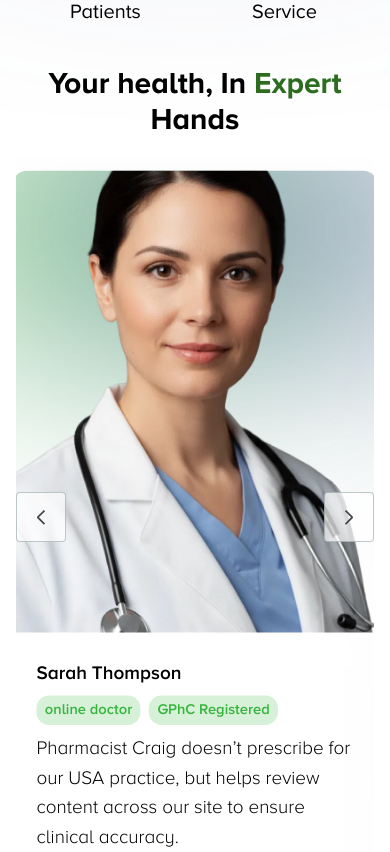
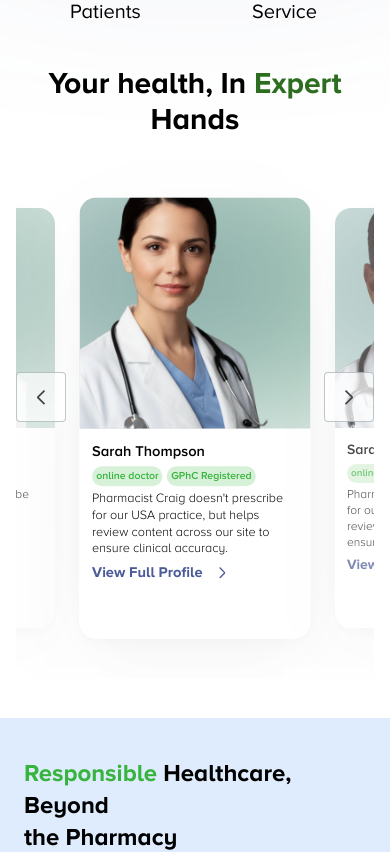
Before and after one commit to dhyeyRathi/paydens, a Next.js app: page /about in a window 390 px wide. Shown: the part 1100-1952 px from the top of the page. Built offline with nearby package versions, Linux system fonts and the light colour scheme.

Commit message:
style: update responsive dimensions and typography for doctor and testimonial cards

```diff
--- a/app/about/components/Doctors.tsx
+++ b/app/about/components/Doctors.tsx
@@ -72,7 +72,7 @@ const Doctors = () => {
 
 
 
-            <div ref={containerRef} className={`${styles.CardContainer} hide-scrollbar relative overflow-x-auto !self-center`}>
+            <div ref={containerRef} className={`${styles.CardContainer} hide-scrollbar relative overflow-x-auto  !self-center`}>
 
                 {doctor.map((doc, index) => (
                     <DoctorCardVar2 key={index} name='Sarah Thompson' image={doc} id={`doc-${index}`} className={`transition-all duration-300 opacity-70 ${activeDocIndex === index && 'scale-105 opacity-100'}`} />
--- a/app/about/components/components.css/Doctors.module.css
+++ b/app/about/components/components.css/Doctors.module.css
@@ -43,7 +43,7 @@
         width: 100%;
         display: flex;
         gap: 30px;
-        padding: 30px 60px;
+        padding: 50px 60px;
     }
 
     .arrowButton {
--- a/components/ui/DoctorCard.tsx
+++ b/components/ui/DoctorCard.tsx
@@ -28,21 +28,21 @@ export default DoctorCard
 
 const DoctorCardVar2 = ({ className = '', name = 'Sarah Thompson', image = "", center = false, id }: doctorcardprops) => {
     return (
-        <div id={id} className={`${className} min-w-[350px] h-[700px] relative overflow-hidden rounded-2xl paydens-shadow`}>
+        <div id={id} className={`${className} min-w-[220px] sm:min-w-[350px] h-[420px] sm:h-[700px] relative overflow-hidden rounded-2xl paydens-shadow`}>
             <div className='relative bg-white overflow-hidden'>
                 <GreenGradient className='h-50 w-100 !left-[-30%] top-[-10%] ' />
                 <BlueGradient className='h-50 w-100 !right-[-30%] top-[-10%] ' />
-                {image && <img src={image} alt={name} className={`max-h-110 sticky z-20 scale-125`} />}
+                {image && <img src={image} alt={name} className={`max-h-55 sm:max-h-110 sticky z-20 scale-125`} />}
             </div>
-            <div className='h-full w-full bg-background p-6 flex flex-col gap-2 items-start justify-start'>
-                <h1 className='text-lg lg:text-3xl font-[600] '>{name}</h1>
-                <div className='flex gap-2'>
-                    <h2 className='text-sm p-2 py-1 bg-primary/20 rounded-xl text-primary font-semibold'>online doctor</h2>
-                    <h2 className='text-sm p-2 py-1 bg-primary/20 rounded-xl text-primary font-semibold'>GPhC Registered</h2>
+            <div className='h-full w-full bg-background p-3 sm:p-6 flex flex-col gap-1 sm:gap-2 items-start justify-start'>
+                <h1 className='text-sm sm:text-lg lg:text-3xl font-[600] '>{name}</h1>
+                <div className='flex gap-1 sm:gap-2'>
+                    <h2 className='text-[10px] sm:text-sm p-1 sm:p-2 py-0.5 sm:py-1 bg-primary/20 rounded-xl text-primary font-semibold'>online doctor</h2>
+                    <h2 className='text-[10px] sm:text-sm p-1 sm:p-2 py-0.5 sm:py-1 bg-primary/20 rounded-xl text-primary font-semibold'>GPhC Registered</h2>
 
                 </div>
-                <p className='max-w-80 text-lg  font-[300]'>Pharmacist Craig doesn’t prescribe for our USA practice, but helps review content across our site to ensure clinical accuracy.</p>
-                <h1 className='flex group gap-4 hover:gap-6 justify-start items-center cursor-pointer text-lg w-full text-link hover:text-primary font-bold transition-all duration-200 ease-in-out pb-2'>View Full Profile <em className={`${styles.hr} `}>
+                <p className='max-w-80 text-xs sm:text-lg font-[300]'>Pharmacist Craig doesn't prescribe for our USA practice, but helps review content across our site to ensure clinical accuracy.</p>
+                <h1 className='flex group gap-4 hover:gap-6 justify-start items-center cursor-pointer text-sm w-full text-link hover:text-primary font-bold transition-all duration-200 ease-in-out pb-2'>View Full Profile <em className={`${styles.hr} `}>
                     <svg width="6" height="11" viewBox="0 0 6 11" fill="none" xmlns="http://www.w3.org/2000/svg">
                         <path className="fill-link group-hover:fill-primary " d="M-0.000134468 9.925L0.884032 10.8083L5.69987 5.99417C5.77749 5.91703 5.8391 5.8253 5.88114 5.72425C5.92318 5.62321 5.94482 5.51485 5.94482 5.40542C5.94482 5.29598 5.92318 5.18762 5.88114 5.08658C5.8391 4.98554 5.77749 4.89381 5.69987 4.81667L0.884032 0L0.000698566 0.883333L4.5207 5.40417L-0.000134468 9.925Z" />
                     </svg>
--- a/components/ui/TestimonialCard.tsx
+++ b/components/ui/TestimonialCard.tsx
@@ -8,11 +8,11 @@ interface cardProp {
 
 const TestimonialCard = ({ className, children, id }: cardProp) => {
     return (
-        <section id={id} className={`bg-white max-h-120  max-w-100 sm:max-h-140 sm:w-160 sm:max-w-160 shrink-0 flex flex-col rounded-xl py-4 sm:py-8 px-8 sm:px-14 gap-6 sm:gap-8 paydens-shadow  overflow-visible ${className}`}>
-            <h1 className='font-quicksand sm:text-xl'>
+        <section id={id} className={`bg-white max-h-72 max-w-72 sm:max-h-140 sm:w-160 sm:max-w-160 shrink-0 flex flex-col rounded-xl py-3 sm:py-8 px-5 sm:px-14 gap-3 sm:gap-8 paydens-shadow overflow-visible ${className}`}>
+            <h1 className='font-quicksand text-xs sm:text-xl'>
                 I’ve been using their services for a few months now, and I can honestly say it’s changed the way I manage my health. The team is always helpful, and I feel supported every step of the way! I was nervous at first, but the process was smooth and well-explained. The team answered all my questions and made sure I was comfortable throughout. Great experience!
             </h1>
-            <div className='flex gap-2  h-4 sm:h-6'>
+            <div className='flex gap-2 h-3 sm:h-6'>
                 <svg width="20" height="20" viewBox="0 0 20 20" fill="none" xmlns="http://www.w3.org/2000/svg" className='h-full w-auto'>
                     <g clipPath="url(#clip0_2169_6615)">
                         <path d="M19.9479 7.67246C19.8169 7.26748 19.4577 6.97984 19.0328 6.94154L13.2602 6.41739L10.9776 1.07469C10.8093 0.683143 10.426 0.429688 10.0001 0.429688C9.57422 0.429688 9.19091 0.683142 9.0226 1.07561L6.73998 6.41739L0.966514 6.94154C0.542309 6.98076 0.184023 7.26748 0.0523365 7.67246C-0.0793503 8.07744 0.0422654 8.52163 0.363166 8.80164L4.72653 12.6283L3.43988 18.2961C3.34573 18.7128 3.50747 19.1435 3.85325 19.3935C4.0391 19.5278 4.25655 19.5961 4.47582 19.5961C4.66488 19.5961 4.85242 19.5452 5.02073 19.4445L10.0001 16.4685L14.9776 19.4445C15.3419 19.6636 15.801 19.6436 16.146 19.3935C16.492 19.1428 16.6536 18.7119 16.5594 18.2961L15.2728 12.6283L19.6361 8.8024C19.957 8.52163 20.0796 8.0782 19.9479 7.67246Z" fill="#FFD203" />
@@ -69,9 +69,9 @@ const TestimonialCard = ({ className, children, id }: cardProp) => {
 
 
             </div>
-            <div className='h-12 sm:h-15 flex gap-4 sm:gap-6 w-full items-center'>
+            <div className='h-8 sm:h-15 flex gap-3 sm:gap-6 w-full items-center'>
                 {children}
-                <h1 className='font-[600] text-2xl'>Marina Lewis</h1>
+                <h1 className='font-[600] text-base sm:text-2xl'>Marina Lewis</h1>
             </div>
         </section>
     )
```
Also changed, not shown: components/Homepage/homepage.css/AwardsSection.module.css (+10 -4 lines).
